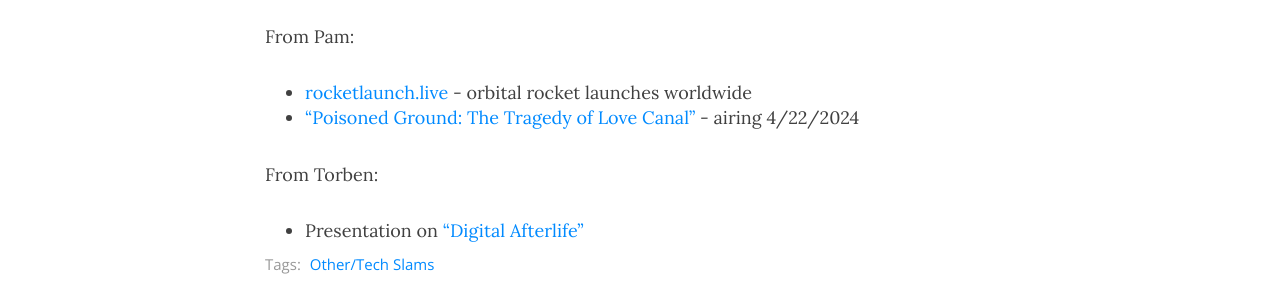
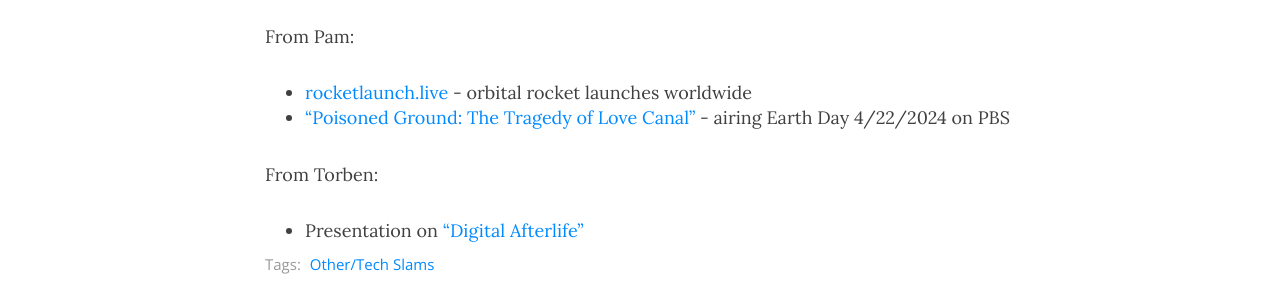
Before and after one commit to BigIdeasForum/bigideasforum.github.io, a Jekyll site: the page built from _posts/2024/2024-04-04-tech-slam22.md, in a window 1280 px wide and 1373 px high. Shown: the part 850-1150 px from the top of the window. Built offline with Jekyll 4.4.1, drawn with Linux system fonts in a browser that asks for light colours; nearby versions of some CDN libraries.

Commit message:
add some text

```diff
--- a/_posts/2024/2024-04-04-tech-slam22.md
+++ b/_posts/2024/2024-04-04-tech-slam22.md
@@ -16,7 +16,7 @@
 From Pam:
 
 * [rocketlaunch.live](https://www.rocketlaunch.live) - orbital rocket launches worldwide
-* ["Poisoned Ground: The Tragedy of Love Canal"](https://www.pbs.org/wgbh/americanexperience/films/poisoned-ground-tragedy-love-canal/) - airing 4/22/2024
+* ["Poisoned Ground: The Tragedy of Love Canal"](https://www.pbs.org/wgbh/americanexperience/films/poisoned-ground-tragedy-love-canal/) - airing Earth Day 4/22/2024 on PBS
 
 From Torben:
 
```
